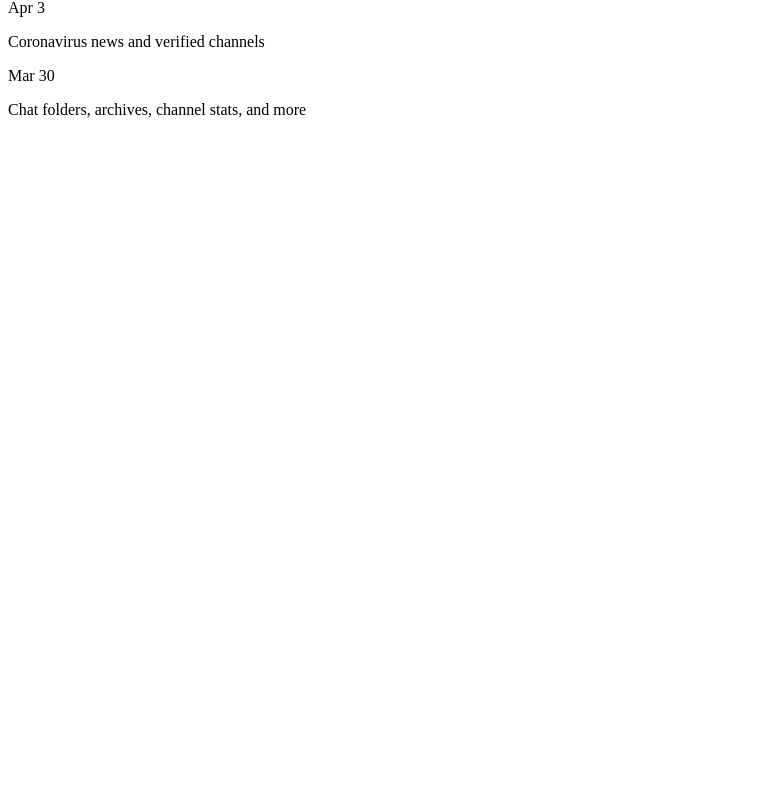
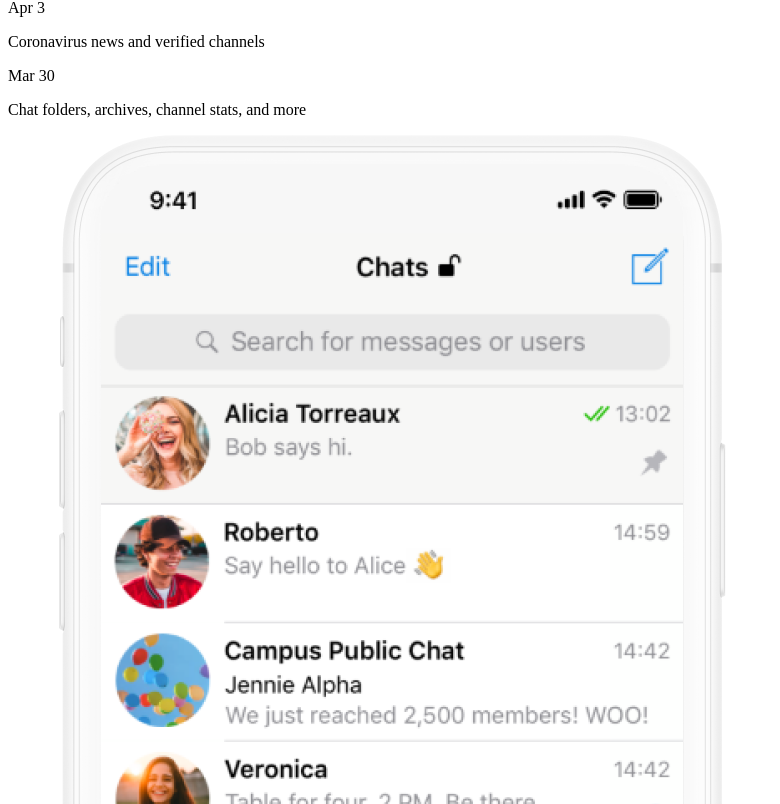
Before and after one commit to millertchris/telegram-app, a Next.js app: page / in a window 1280 px wide. Shown: the part 1536-2340 px from the top of the page, without its empty margins (0-780 px from the left). Built offline with nearby package versions, Linux system fonts and the light colour scheme.

Commit message:
Progress, quick peek

```diff
--- a/pages/index.js
+++ b/pages/index.js
@@ -50,7 +50,7 @@ export default function Home() {
             </div>
             <div className="col">
               <div className="image phone">
-                {/* <img src="/phone.jpeg" alt="Image of telegram mobile app"/> */}
+                <img src="/telegram-app.png" alt="Image of telegram mobile app" className="iphone" />
               </div>
               <div className="caption">
                 <img src="/apple-logo.svg" alt="Apple logo" className="apple-logo" />
--- a/styles/main.scss
+++ b/styles/main.scss
@@ -71,10 +71,25 @@ header {
     margin: 0;
   }
   li {
-    margin-left: 20px;
+    margin-left: 40px;
   }
   a {
+    font-size: 1.5em;
     color: #fff;
+    transition: 300ms all ease-in-out;
+    &:after {
+      content: '';
+      display: block;
+      width: 0%;
+      height: 2px;
+      background: #fff;
+      transition: 300ms all ease-in-out;
+    }
+    &:hover {
+      &:after {
+        width: 100%;
+      }
+    }
   }
 }
 .block.hero {
@@ -92,16 +107,22 @@ header {
   }
   .col {
     display: flex;
-    justify-content: center;
-    flex-direction: column;
     width: 50%;
     height: 100vh;
+    padding: 60px;
     &:nth-child(1) {
+      justify-content: center;
+      flex-direction: column;
       color: #222222;
     }
     &:nth-child(2) {
+      display: flex;
+      align-items: center;
       color: #fff;
     }
+  }
+  .iphone {
+    max-width: 300px;
   }
   .apple-logo {
     display: block;
```
Also changed, not shown: public/phone.jpeg (deleted), public/telegram-app.png (added).
